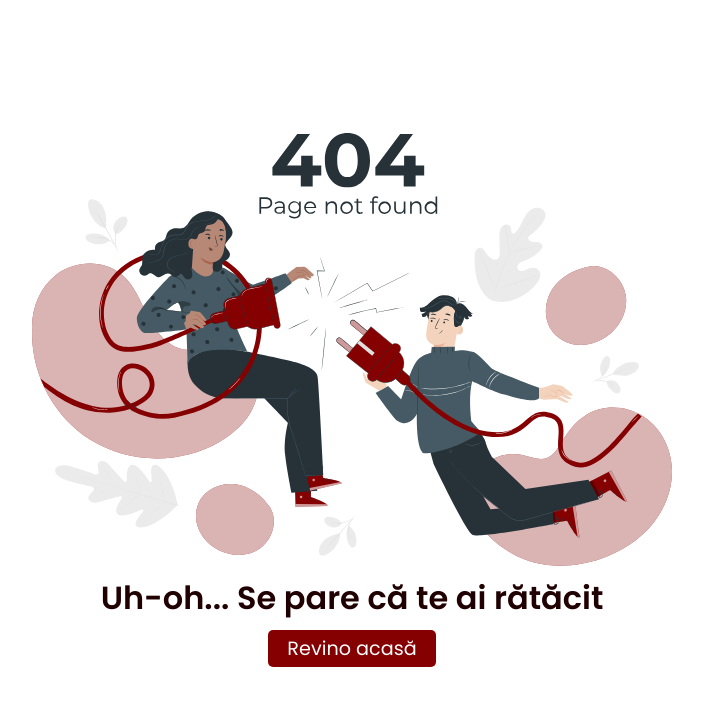
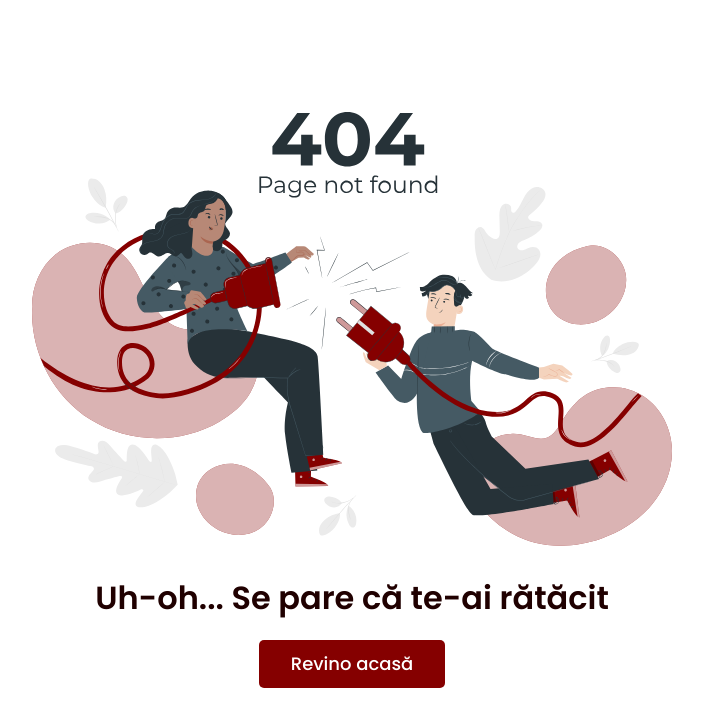
Before and after one commit to FII-2A1-2024/frontend, a React (Vite) app: page /main/1 in a window 1280 px wide. Shown: the top 726 px of the page, without its empty margins (288-991 px from the left). Built offline with nearby package versions, Linux system fonts and the light colour scheme; a web font is replaced by a local one.

Commit message:
Mici modificari la pagina de eroare

```diff
--- a/src/components/NotFound/NotFound.css
+++ b/src/components/NotFound/NotFound.css
@@ -10,7 +10,7 @@
     width: 50vw;
     max-width: 775px;
     height:auto;
-    margin-bottom: 20px;
+    margin-bottom: 40px;
   }
 
   @media (max-width: 768px) {
@@ -24,7 +24,7 @@
     font-size: 2.5vw;
     font-weight: 600;
     color: #200000;
-    margin-bottom: 20px;
+    margin-bottom: 30px;
   }
 
   @media (max-width: 768px) {
@@ -35,11 +35,12 @@
   }
 
   .not-found-container a {
-    font-size: 1.5vw;
+    font-size: 18px;
+    font-weight: 500;
     text-decoration: none;
     background-color: #850000;
     color: #fff;
-    padding: 0.5vw 1.5vw;
+    padding: 12px 32px;
     border-radius: 5px;
     transition: background-color 0.3s ease;
   }
--- a/src/components/NotFound/NotFound.jsx
+++ b/src/components/NotFound/NotFound.jsx
@@ -7,7 +7,7 @@ function NotFound() {
     return(
         <div className="not-found-container">
             <img src="../src/components/NotFound/icons/notFound.svg" alt="Not Found" />
-            <p>Uh-oh... Se pare că te ai rătăcit</p>
+            <p>Uh-oh... Se pare că te-ai rătăcit</p>
             <Link to="/main">Revino acasă</Link>
         </div>
     );
```
